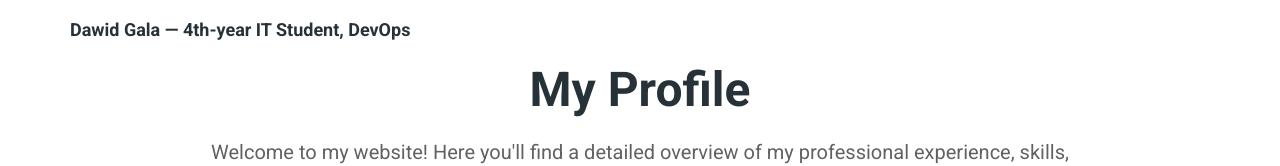
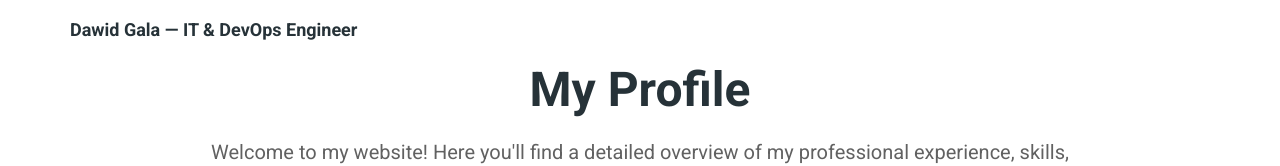
Before and after one commit to Dawo9889/My-Portfolio-CICD-2.0, a Next.js app in the folder app/: page / in a window 1280 px wide. Shown: the top 166 px of the page. Built offline with nearby package versions, Linux system fonts and the light colour scheme.

Commit message:
fix: update navbar title to reflect current role as IT & DevOps Engineer

```diff
--- a/app/src/components/navbar.tsx
+++ b/app/src/components/navbar.tsx
@@ -25,7 +25,7 @@ export function Navbar() {
     >
       <div className="container mx-auto flex items-center justify-between">
         <TypographyAny color="blue-gray" className="text-lg font-bold">
-          Dawid Gala — 4th-year IT Student, DevOps
+          Dawid Gala — IT & DevOps Engineer
         </TypographyAny>
 
       </div>
```
